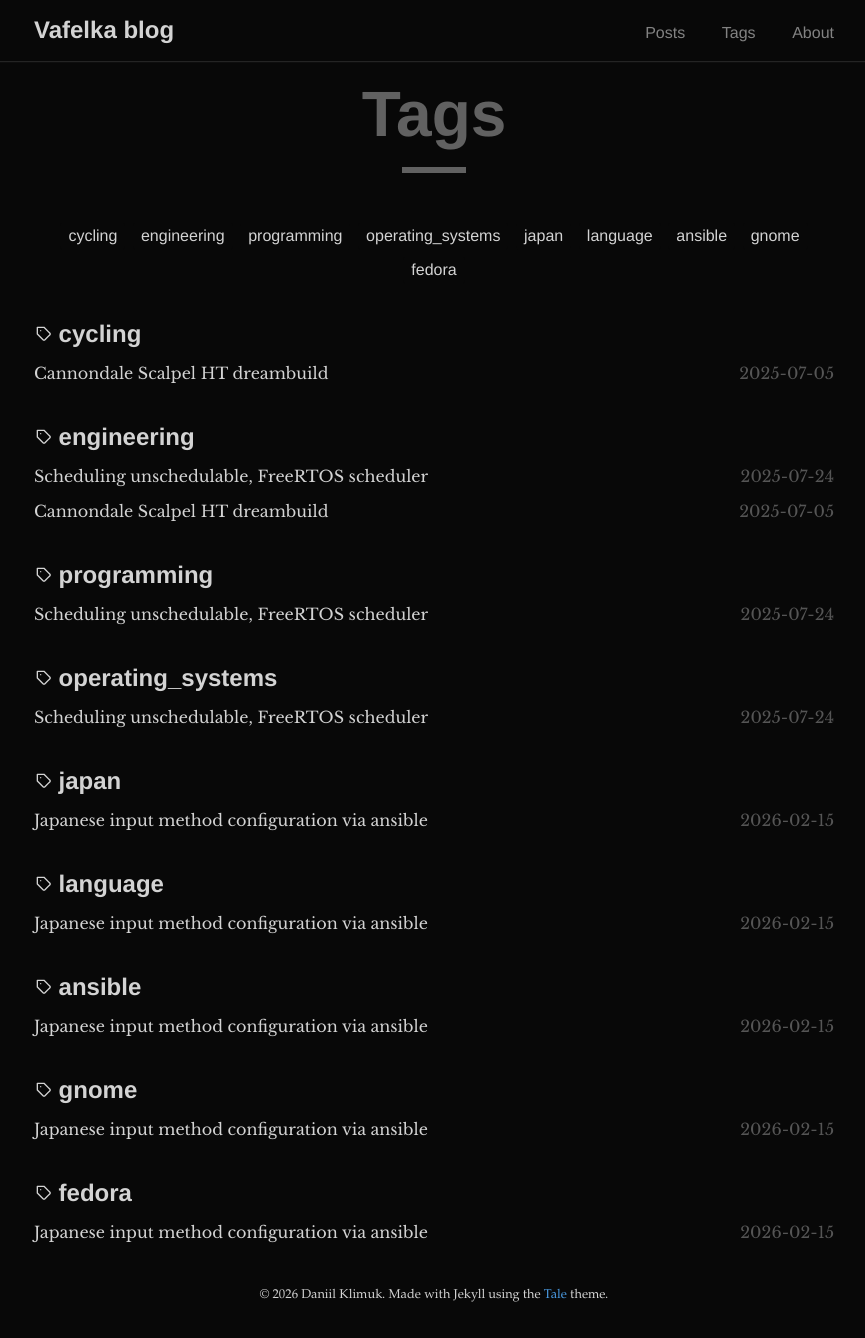
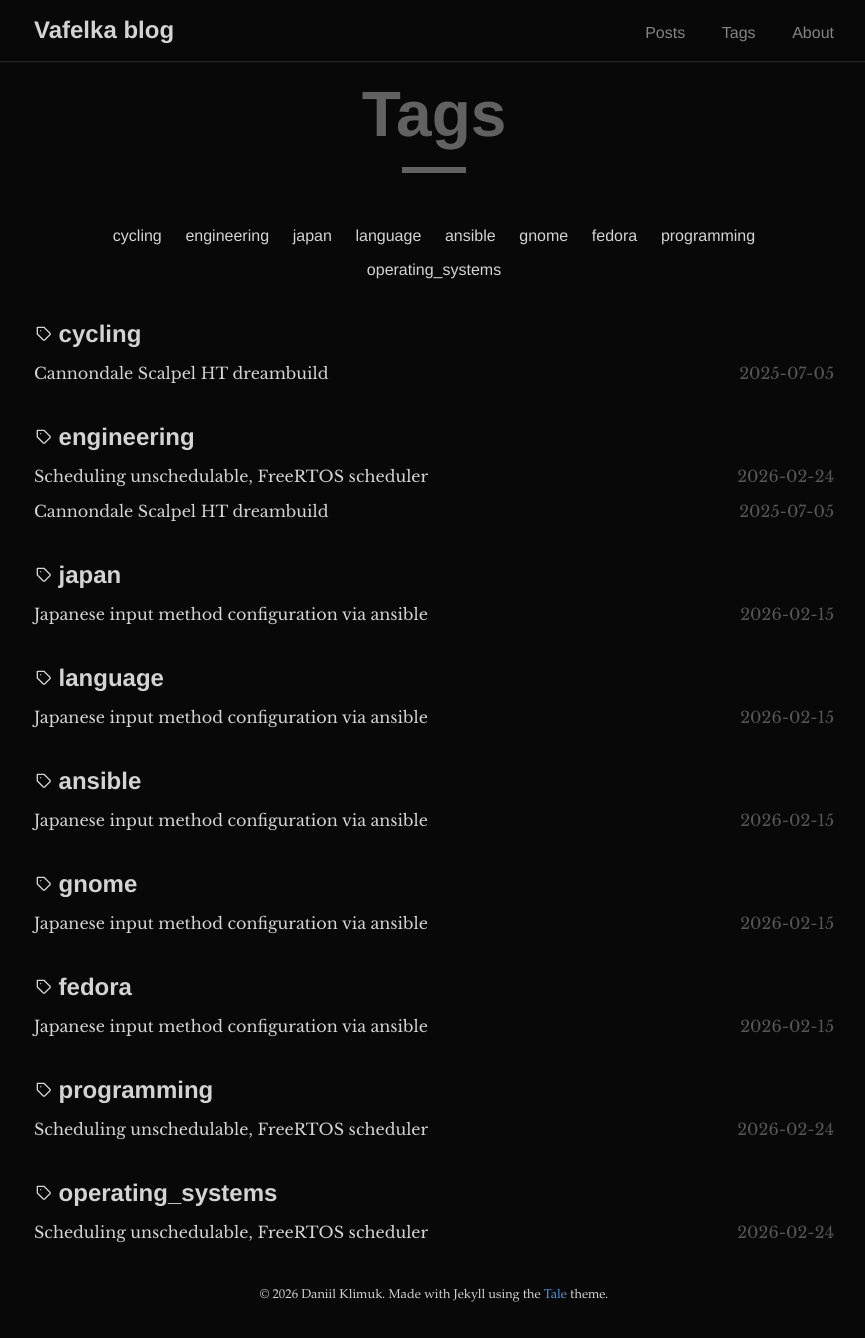
Before and after one commit to DaniilKl/vafelka-blog, a Jekyll site: the page built from _pages/tags.html, in a window 1280 px wide. Shown: the whole page, without its empty margins (206-1071 px from the left). Built offline with Jekyll 4.4.1, drawn with Linux system fonts in a browser that asks for light colours; part of the change alters nothing that is shown.

Commit message:
_posts: scheduling-introduction: update date to 24.02.2026
Signed-off-by: Daniil Klimuk <daniil.klimuk@3mdeb.com>

```diff
--- a/_posts/2025-07-24-scheduling-introduction.md
+++ b/_posts/2026-02-24-scheduling-introduction.md
@@ -32,7 +32,7 @@ Enjoy!
 
 ### What is the scheduler?
 
-![flagman]({{ site.baseurl }}/assets/images/2025-07-24-scheduling-introduction/flagman.png)
+![flagman]({{ site.baseurl }}/assets/images/2026-02-24-scheduling-introduction/flagman.png)
 _Quickly created._
 
 The main guest in this post will be the scheduler of an operating system. The
@@ -119,7 +119,7 @@ So, the RTOSes are just a shortcut to experiments with the scheduler.
 
 ## Where the scheduler lives?
 
-![cpu-resources-multiplexing]({{ site.baseurl }}/assets/images/2025-07-24-scheduling-introduction/cpu-resources-multiplexing.svg)
+![cpu-resources-multiplexing]({{ site.baseurl }}/assets/images/2026-02-24-scheduling-introduction/cpu-resources-multiplexing.svg)
 _An architecture diagram. P.S. I do not know how the ARM Exception Levels got
 here._
 
@@ -145,7 +145,7 @@ not touched the nested scheduling yet. In fact, the RTOS’es architectures allo
 to drop all drivers and services as well, and study the scheduling in a
 laboratory environment, so the architecture becomes much simpler:
 
-![cpu-resources-multiplexing-minimal]({{ site.baseurl }}/assets/images/2025-07-24-scheduling-introduction/cpu-resources-multiplexing-minimal.svg)
+![cpu-resources-multiplexing-minimal]({{ site.baseurl }}/assets/images/2026-02-24-scheduling-introduction/cpu-resources-multiplexing-minimal.svg)
 _Yet another architecture diagram._
 
 ### Quick guide into FreeRTOS
@@ -395,7 +395,7 @@ post.
 For the sake of the next chapter to be understood in the easiest possible way I
 need to get back to the theory for a moment.
 
-![scheduler-anathomy]({{site.baseurl}}/assets/images/2025-07-24-scheduling-introduction/context-switching.png)
+![scheduler-anathomy]({{site.baseurl}}/assets/images/2026-02-24-scheduling-introduction/context-switching.png)
 _Created while waiting for update to Fedora 43, I will reference this diagram as
 "diagram 1"_
 
@@ -522,7 +522,7 @@ instruction `b #0x182c`.
 The solution was simple: assign value `3` to `configPRIO_BITS`. I am not sure
 how much time I would have spent without GDB.
 
-![gdb-good-boy]({{ site.baseurl }}/assets/images/2025-07-24-scheduling-introduction/gdb-good-boy.png)
+![gdb-good-boy]({{ site.baseurl }}/assets/images/2026-02-24-scheduling-introduction/gdb-good-boy.png)
 
 {% endmarkdown %}
 
@@ -651,13 +651,13 @@ individuals in clinics:
   only queue with several people already waiting. The person knows the rules -
   he should join as the last one in the queue.
 
-  ![fifo]({{site.baseurl}}/assets/images/2025-07-24-scheduling-introduction/fifo.png)
+  ![fifo]({{site.baseurl}}/assets/images/2026-02-24-scheduling-introduction/fifo.png)
 
 * [Triage][triage] or priority queues: A new person comes and is being assigned
   to a specific queue depending on the policy used by this clinic. Depending on
   the priority assigned - the person will be treated sooner or later.
 
-  ![triage]({{site.baseurl}}/assets/images/2025-07-24-scheduling-introduction/triage.png)
+  ![triage]({{site.baseurl}}/assets/images/2026-02-24-scheduling-introduction/triage.png)
 
 Here are some examples:
 
```
Also changed, not shown: assets/images/2026-02-24-scheduling-introduction/context-switching.png (renamed from assets/images/2025-07-24-scheduling-introduction/context-switching.png), assets/images/2026-02-24-scheduling-introduction/cpu-resources-multiplexing-minimal.svg (renamed from assets/images/2025-07-24-scheduling-introduction/cpu-resources-multiplexing-minimal.svg), assets/images/2026-02-24-scheduling-introduction/cpu-resources-multiplexing.svg (renamed from assets/images/2025-07-24-scheduling-introduction/cpu-resources-multiplexing.svg), assets/images/2026-02-24-scheduling-introduction/fifo.png (renamed from assets/images/2025-07-24-scheduling-introduction/fifo.png), assets/images/2026-02-24-scheduling-introduction/fifo.svg (renamed from assets/images/2025-07-24-scheduling-introduction/fifo.svg), assets/images/2026-02-24-scheduling-introduction/flagman.png (renamed from assets/images/2025-07-24-scheduling-introduction/flagman.png), assets/images/2026-02-24-scheduling-introduction/gdb-good-boy.png (renamed from assets/images/2025-07-24-scheduling-introduction/gdb-good-boy.png), assets/images/2026-02-24-scheduling-introduction/triage.png (renamed from assets/images/2025-07-24-scheduling-introduction/triage.png), assets/images/2026-02-24-scheduling-introduction/triage.svg (renamed from assets/images/2025-07-24-scheduling-introduction/triage.svg), 7 other files.
